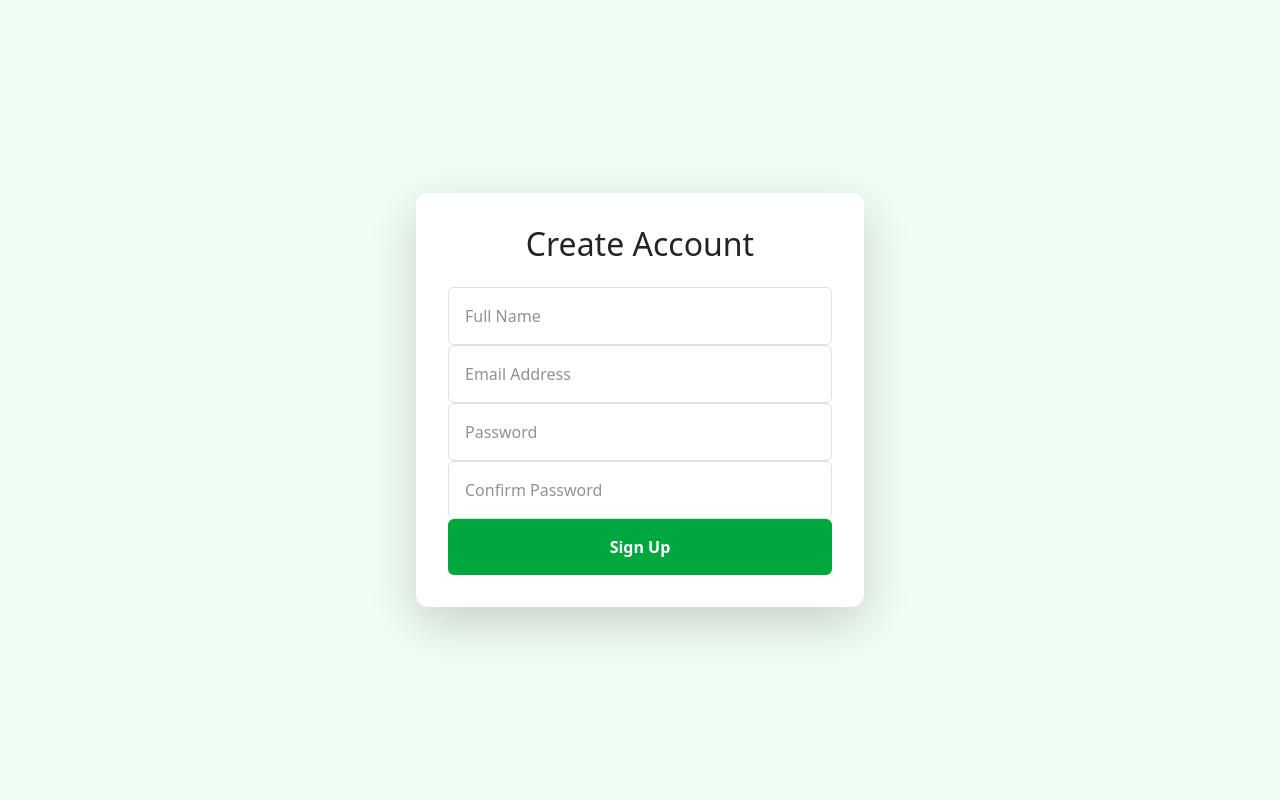
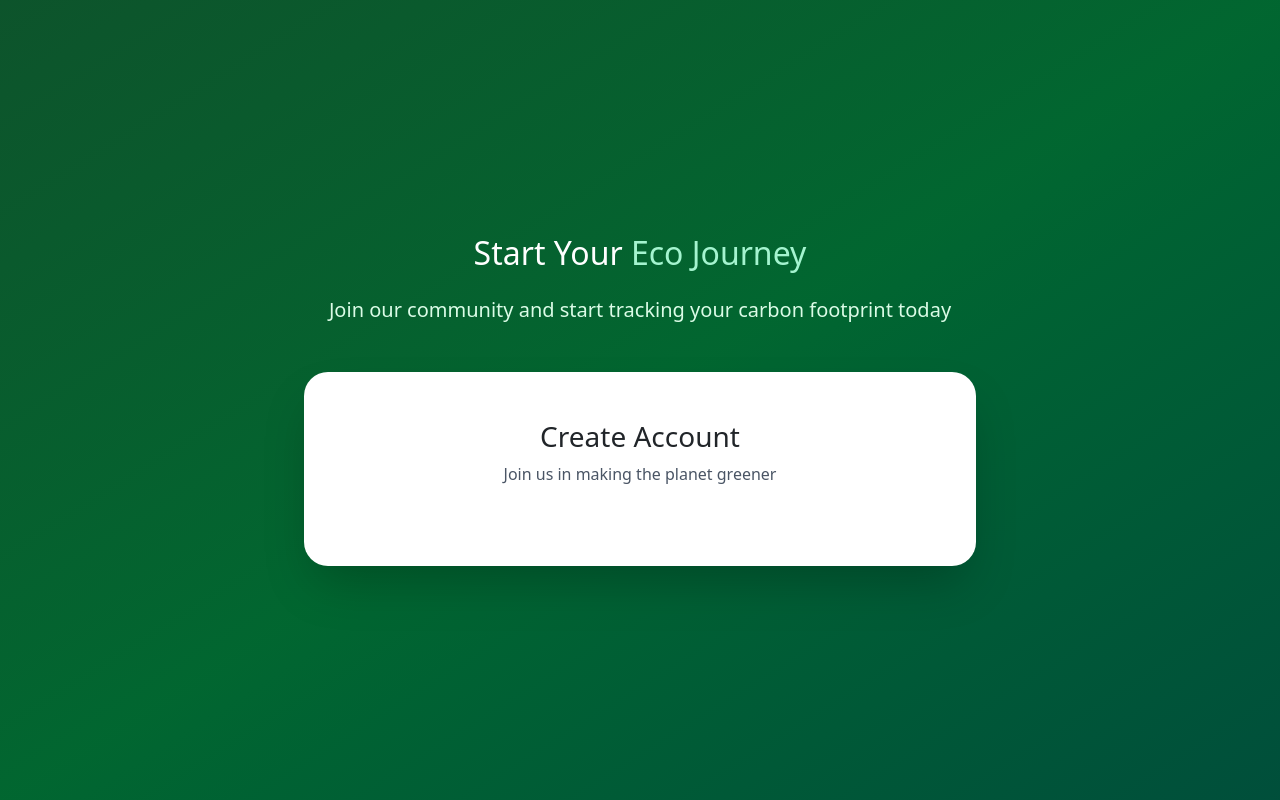
Before and after one commit to Fmusyoki/Carbon-footprint, a React (Vite) app in the folder frontend/: page /signup in a window 1280 px wide. Built offline with nearby package versions, Linux system fonts and the light colour scheme.

Commit message:
"signup page 3.0"

```diff
--- a/frontend/src/Auth/SignUp.jsx
+++ b/frontend/src/Auth/SignUp.jsx
@@ -1,60 +1,44 @@
-// Auth/Signup.jsx
+// Auth/SignUp.jsx
 import React, { useState } from "react";
+import Base from "../components/Base";
+import { useForm } from "react-hook-form";
+import axios from "axios";
 import { useNavigate } from "react-router-dom";
-import axios from "axios";
 import { useAuth } from "../context/AuthContext";
 
-const Signup = () => {
+const SignUp = () => {
+    const {
+        register,
+        handleSubmit,
+        formState: { errors, isSubmitting },
+        watch
+    } = useForm();
+
     const navigate = useNavigate();
     const { login } = useAuth();
-
-  const [formData, setFormData] = useState({
-    name: "",
-    email: "",
-    password: "",
-    confirmPassword: ""
-  });
-
     const [showSuccessPopup, setShowSuccessPopup] = useState(false);
     const [successMessage, setSuccessMessage] = useState("");
-  const [isSubmitting, setIsSubmitting] = useState(false);
 
-  // Handle input changes
-  const handleChange = (e) => {
-    setFormData({
-      ...formData,
-      [e.target.name]: e.target.value
-    });
-  };
-
-  // Handle signup form submission
-  const handleSignup = async (e) => {
-    e.preventDefault();
-    setIsSubmitting(true);
-
+    // Corrected: Use environment variable for backend URL
+    const submitCall = async (data) => {
         try {
-      const API = import.meta.env.VITE_API_URL; // Render backend URL
-      const response = await axios.post(`${API}/signup`, formData, {
-        headers: {
-          "Content-Type": "application/json"
-        }
-      });
+            const API_URL = import.meta.env.VITE_API_URL; // <-- set in Render frontend env
+            const response = await axios.post(`${API_URL}/signup`, data);
 
             if (response.data.success) {
-        setSuccessMessage(
-          "Registration Successful! Welcome to our eco-friendly community! 🌱"
-        );
+                setSuccessMessage("Registration Successful! Welcome to our eco-friendly community! 🌱");
                 setShowSuccessPopup(true);
                 login(response.data.user);
 
+                // Auto navigate after 3 seconds
                 setTimeout(() => {
-          navigate("/");
+                    navigate('/');
                 }, 3000);
             } else {
                 alert(response.data.message || "Registration failed");
             }
         } catch (error) {
-      console.error("Registration error:", error);
+            console.log("Registration error:", error);
             if (error.response?.data?.message) {
                 alert(error.response.data.message);
             } else if (error.response?.status === 400) {
@@ -62,82 +46,113 @@ const Signup = () => {
             } else {
                 alert("Network or server error. Please try again.");
             }
-    } finally {
-      setIsSubmitting(false);
         }
     };
 
+    const password = watch("password");
+
+    const handleClosePopup = () => {
+        setShowSuccessPopup(false);
+        navigate('/');
+    };
+
     return (
-    <div className="min-h-screen flex items-center justify-center bg-green-50 p-6">
-      {/* Success Popup */}
+        <>
+            {/* Success Popup Modal */}
             {showSuccessPopup && (
-        <div className="fixed inset-0 bg-black bg-opacity-50 flex items-center justify-center z-50">
-          <div className="bg-white rounded-xl shadow-xl p-8 text-center">
-            <h2 className="text-2xl font-bold mb-2">{successMessage}</h2>
-            <p>Redirecting to dashboard...</p>
+                <div className="fixed inset-0 bg-black bg-opacity-50 flex items-center justify-center z-50 p-4">
+                    <div className="bg-white rounded-3xl shadow-2xl max-w-md w-full transform animate-scale-in">
+                        {/* Header */}
+                        <div className="bg-gradient-to-r from-green-500 to-emerald-600 rounded-t-3xl p-6 text-center">
+                            <div className="w-16 h-16 bg-white bg-opacity-20 rounded-full flex items-center justify-center mx-auto mb-4">
+                                <svg className="w-8 h-8 text-white" fill="none" stroke="currentColor" viewBox="0 0 24 24">
+                                    <path strokeLinecap="round" strokeLinejoin="round" strokeWidth="2" d="M5 13l4 4L19 7"></path>
+                                </svg>
+                            </div>
+                            <h3 className="text-2xl font-bold text-white mb-2">Welcome Aboard!</h3>
+                        </div>
+
+                        {/* Content */}
+                        <div className="p-8 text-center">
+                            <div className="w-20 h-20 bg-green-100 rounded-full flex items-center justify-center mx-auto mb-6">
+                                <svg className="w-10 h-10 text-green-600" fill="none" stroke="currentColor" viewBox="0 0 24 24">
+                                    <path strokeLinecap="round" strokeLinejoin="round" strokeWidth="2" d="M9 12l2 2 4-4m5.618-4.016A11.955 11.955 0 0112 2.944a11.955 11.955 0 01-8.618 3.04A12.02 12.02 0 003 9c0 5.591 3.824 10.29 9 11.622 5.176-1.332 9-6.03 9-11.622 0-1.042-.133-2.052-.382-3.016z"></path>
+                                </svg>
+                            </div>
+
+                            <p className="text-gray-700 text-lg mb-2 font-semibold">
+                                Account Created Successfully!
+                            </p>
+                            <p className="text-gray-600 mb-6">
+                                {successMessage}
+                            </p>
+
+                            <div className="flex space-x-3 mb-6 justify-center">
+                                <div className="flex items-center text-sm text-green-600">
+                                    <svg className="w-4 h-4 mr-1" fill="currentColor" viewBox="0 0 20 20">
+                                        <path fillRule="evenodd" d="M16.707 5.293a1 1 0 010 1.414l-8 8a1 1 0 01-1.414 0l-4-4a1 1 0 011.414-1.414L8 12.586l7.293-7.293a1 1 0 011.414 0z" clipRule="evenodd" />
+                                    </svg>
+                                    Secure Account
+                                </div>
+                                <div className="flex items-center text-sm text-green-600">
+                                    <svg className="w-4 h-4 mr-1" fill="currentColor" viewBox="0 0 20 20">
+                                        <path fillRule="evenodd" d="M16.707 5.293a1 1 0 010 1.414l-8 8a1 1 0 01-1.414 0l-4-4a1 1 0 011.414-1.414L8 12.586l7.293-7.293a1 1 0 011.414 0z" clipRule="evenodd" />
+                                    </svg>
+                                    Ready to Use
+                                </div>
+                            </div>
+
+                            <div className="bg-green-50 rounded-xl p-4 mb-6">
+                                <p className="text-sm text-green-700">
+                                    <span className="font-semibold">Pro Tip:</span> Complete your profile to get personalized eco-friendly recommendations!
+                                </p>
+                            </div>
+
+                            <div className="flex space-x-3">
+                                <button
+                                    onClick={handleClosePopup}
+                                    className="flex-1 bg-gradient-to-r from-green-600 to-emerald-600 text-white py-3 rounded-xl font-semibold hover:from-green-700 hover:to-emerald-700 transition-all duration-200 shadow-lg"
+                                >
+                                    Get Started Now
+                                </button>
+                            </div>
+
+                            <p className="text-xs text-gray-500 mt-4">
+                                Redirecting to dashboard in 3 seconds...
+                            </p>
+                        </div>
                     </div>
                 </div>
             )}
 
-      {/* Signup Form */}
-      <form
-        onSubmit={handleSignup}
-        className="bg-white p-8 rounded-xl shadow-lg w-full max-w-md space-y-4"
-      >
-        <h2 className="text-2xl font-bold text-center mb-4">Create Account</h2>
+            {/* Main Signup Form */}
+            <div className="min-h-screen bg-gradient-to-br from-green-900 via-green-800 to-emerald-900 font-sans flex items-center justify-center p-6">
+                <div className="w-full max-w-4xl">
+                    {/* Header */}
+                    <div className="text-center mb-12">
+                        <h2 className="text-5xl font-bold text-white mb-4">
+                            Start Your <span className="text-emerald-200">Eco Journey</span>
+                        </h2>
+                        <p className="text-xl text-green-100 max-w-2xl mx-auto">
+                            Join our community and start tracking your carbon footprint today
+                        </p>
+                    </div>
 
-        <input
-          type="text"
-          name="name"
-          placeholder="Full Name"
-          value={formData.name}
-          onChange={handleChange}
-          required
-          className="w-full p-3 border rounded"
-        />
+                    {/* Registration Card */}
+                    <div className="bg-white rounded-3xl shadow-2xl p-12 max-w-2xl mx-auto">
+                        <div className="text-center mb-8">
+                            <h3 className="text-3xl font-bold text-gray-800 mb-2">Create Account</h3>
+                            <p className="text-gray-600">Join us in making the planet greener</p>
+                        </div>
 
-        <input
-          type="email"
-          name="email"
-          placeholder="Email Address"
-          value={formData.email}
-          onChange={handleChange}
-          required
-          className="w-full p-3 border rounded"
-        />
-
-        <input
-          type="password"
-          name="password"
-          placeholder="Password"
-          value={formData.password}
-          onChange={handleChange}
-          required
-          className="w-full p-3 border rounded"
-        />
-
-        <input
-          type="password"
-          name="confirmPassword"
-          placeholder="Confirm Password"
-          value={formData.confirmPassword}
-          onChange={handleChange}
-          required
-          className="w-full p-3 border rounded"
-        />
-
-        <button
-          type="submit"
-          disabled={isSubmitting}
-          className={`w-full p-3 rounded font-semibold text-white transition ${
-            isSubmitting ? "bg-green-400 cursor-not-allowed" : "bg-green-600 hover:bg-green-700"
-          }`}
-        >
-          {isSubmitting ? "Creating Account..." : "Sign Up"}
-        </button>
+                        <form onSubmit={handleSubmit(submitCall)} className="space-y-6">
+                            {/* Keep all original form fields and validation logic */}
                         </form>
                     </div>
+                </div>
+            </div>
+        </>
     );
 };
 
-export default Signup;
+export default SignUp;
```
Lines whose indentation alone changed are shown as unchanged.
